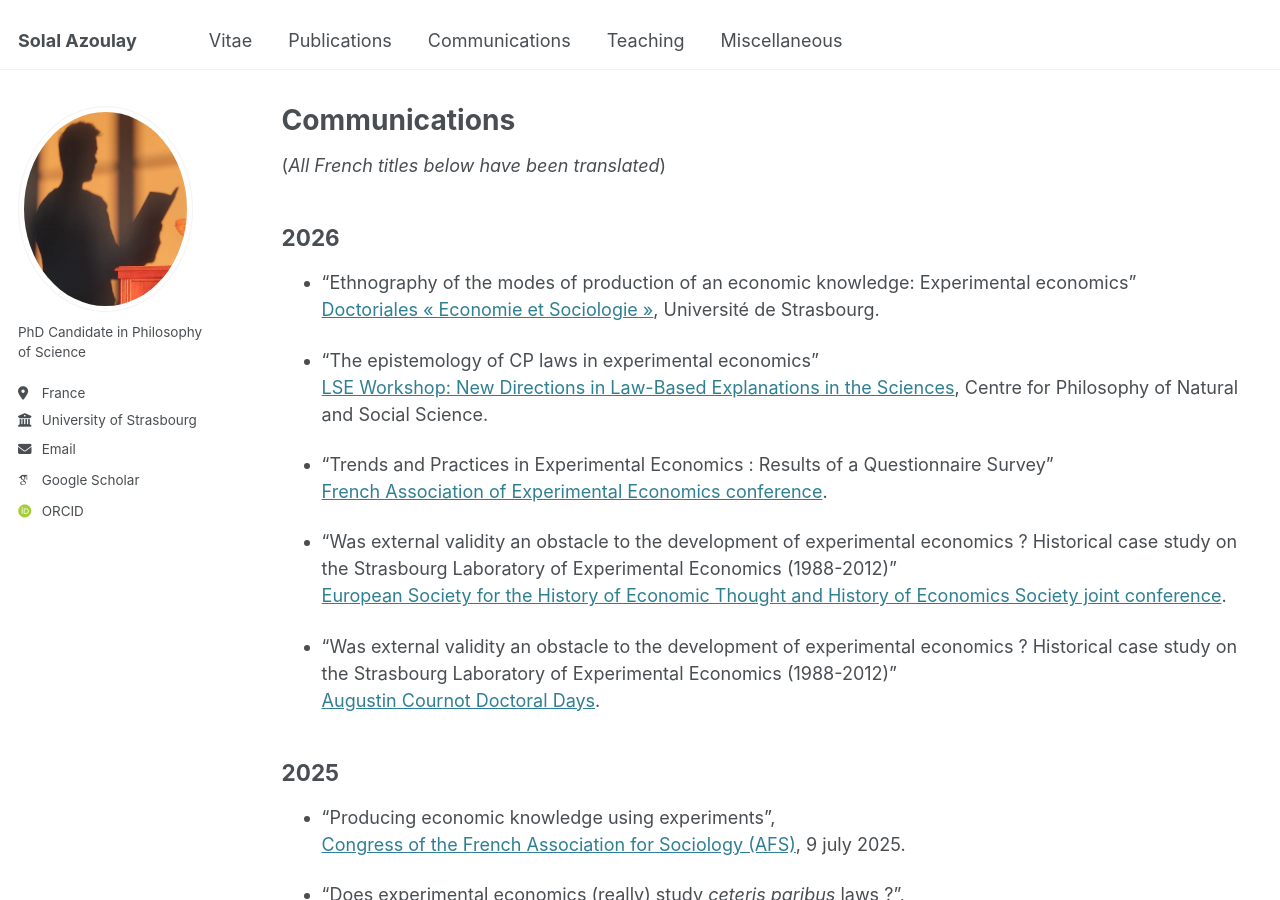
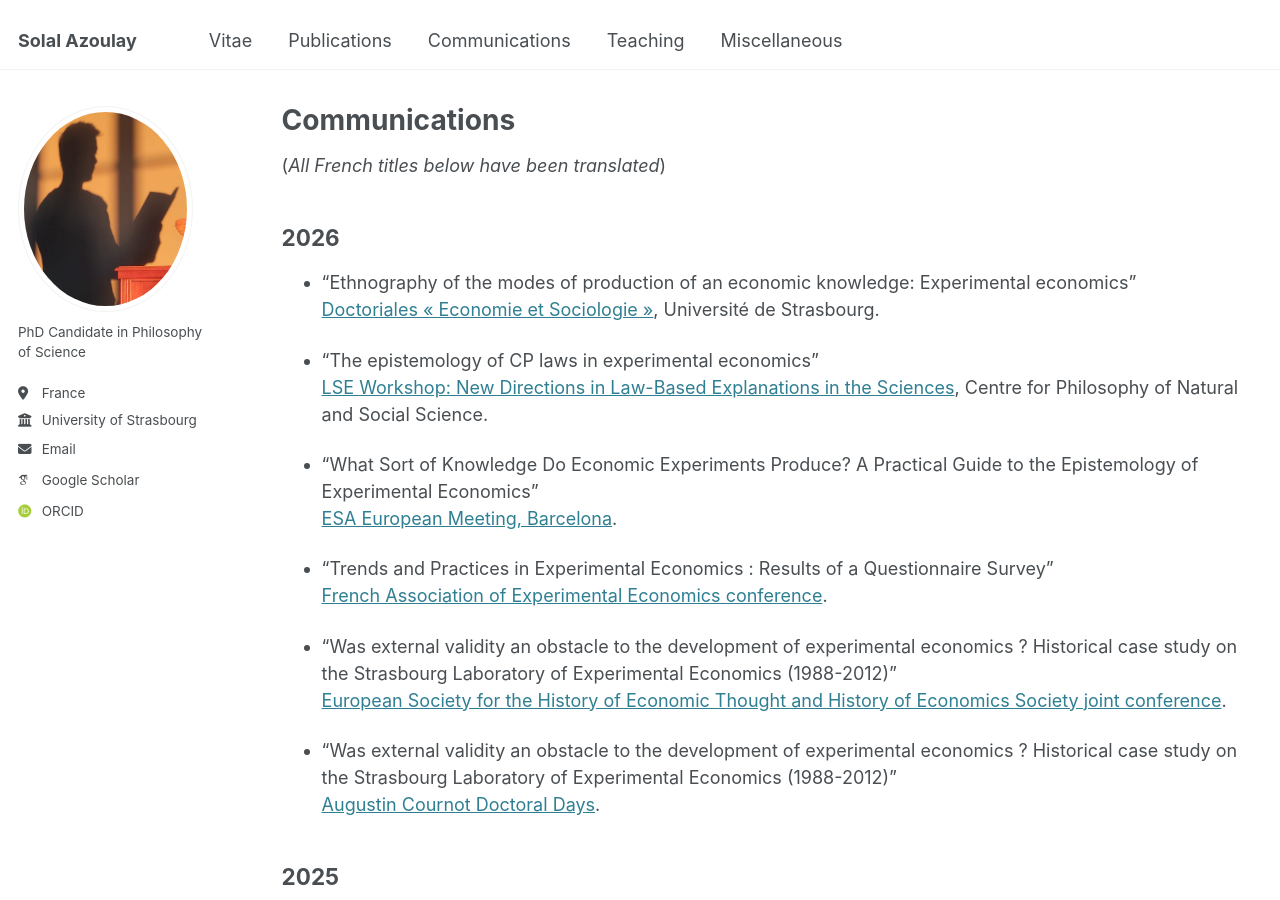
Before and after one commit to solal-azoulay/solal-azoulay.github.io, a Jekyll site: the page built from _pages/Communications.md, in a window 1280 px wide and 900 px high. Built offline with Jekyll 4.4.1, drawn with Linux system fonts in a browser that asks for light colours; some web fonts are replaced.

Commit message:
Update Communications.md

```diff
--- a/_pages/Communications.md
+++ b/_pages/Communications.md
@@ -13,6 +13,9 @@ author_profile: true
 
 - "The epistemology of CP laws in experimental economics"
   [LSE Workshop: New Directions in Law-Based Explanations in the Sciences](https://www.lse.ac.uk/philosophy/events/upcoming-events/workshop-new-directions-in-law-based-explanations-in-the-sciences), Centre for Philosophy of Natural and Social Science.
+
+- "What Sort of Knowledge Do Economic Experiments Produce? A Practical Guide to the Epistemology of Experimental Economics"
+  [ESA European Meeting, Barcelona](https://eventum.upf.edu/144407/detail/2026-european-meeting-of-the-economic-science-association-esa-in-barcelona.html).
 
 - "Trends and Practices in Experimental Economics : Results of a Questionnaire Survey"
   [French Association of Experimental Economics conference](https://asfee2026.sciencesconf.org/).
```
